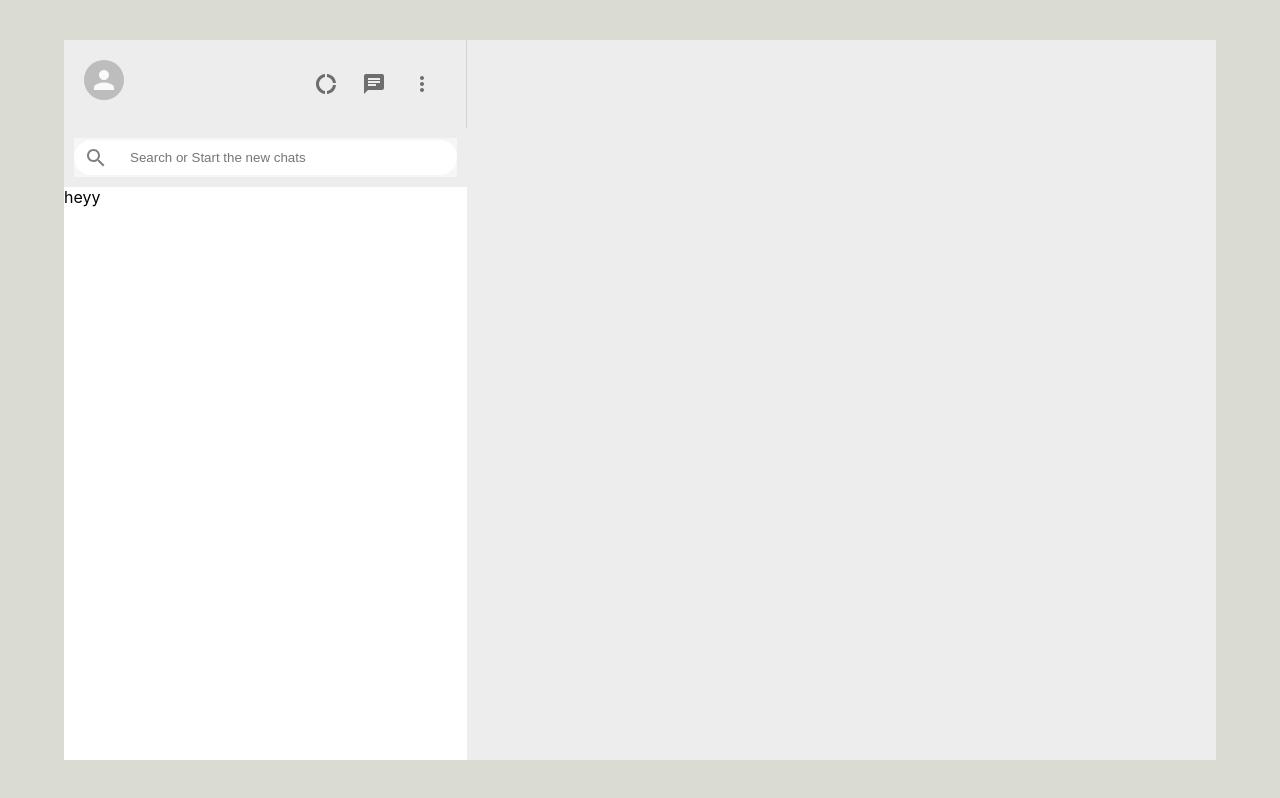
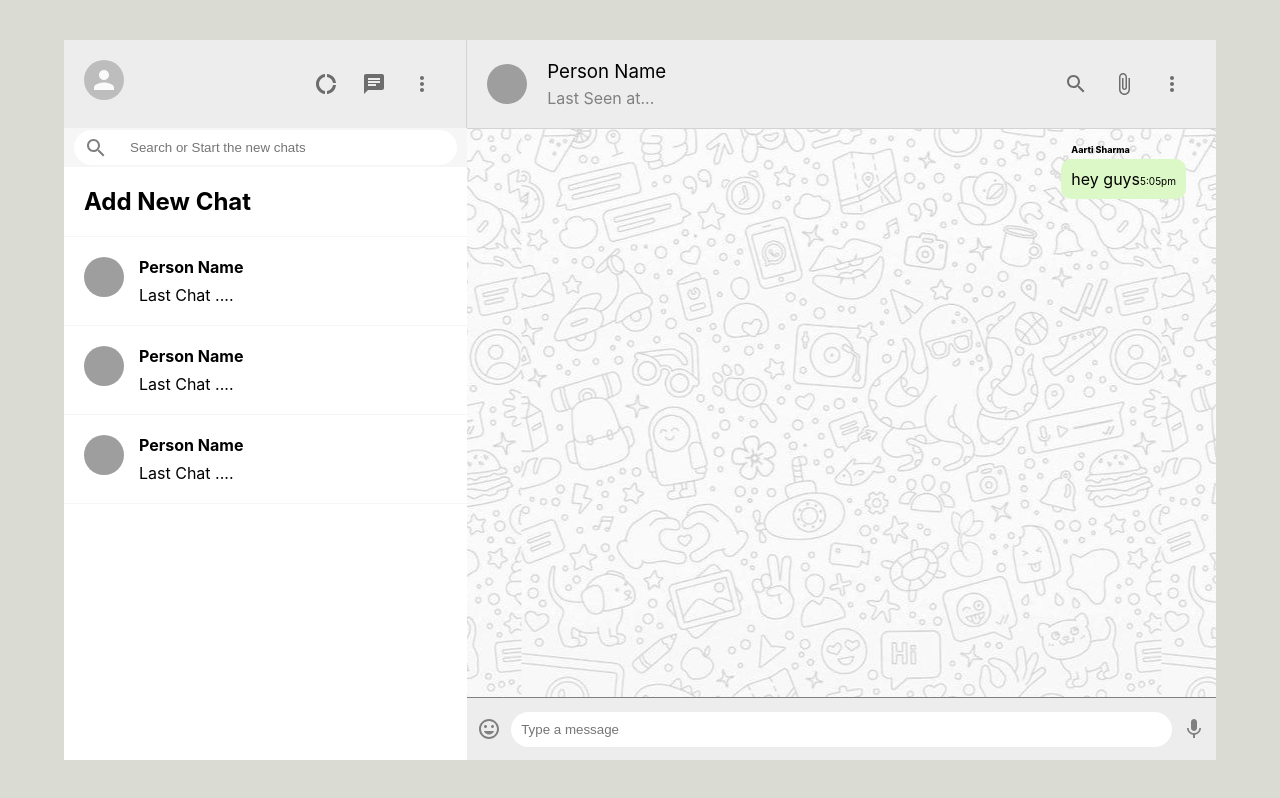
Before and after one commit to sharma21aarti/whats-Clone, a React (Create React App) app: page / in a window 1280 px wide. Built offline with nearby package versions, Linux system fonts and the light colour scheme; grey boxes are pictures that could not be loaded.

Commit message:
second commit

```diff
--- a/package.json
+++ b/package.json
@@ -3,6 +3,7 @@
   "version": "0.1.0",
   "private": true,
   "dependencies": {
+    "@dicebear/avatars": "^4.10.2",
     "@material-ui/core": "^4.12.3",
     "@material-ui/icons": "^4.11.2",
     "@testing-library/jest-dom": "^5.16.1",
--- a/src/App.js
+++ b/src/App.js
@@ -1,3 +1,4 @@
+import Chat from "./Chat";
 import "./App.css";
 import Sidebar from "./Sidebar";
 
@@ -6,6 +7,7 @@ function App() {
     <div className="App">
       <div className="app_body">
         <Sidebar />
+        <Chat />
       </div>
     </div>
   );
--- /dev/null
+++ b/src/Chat.css
@@ -0,0 +1,97 @@
+.chat {
+  flex: 0.65;
+  display: flex;
+  flex-direction: column;
+}
+
+.chatHeader {
+  padding: 20px;
+  display: flex;
+  align-items: center;
+  border-bottom: 1px solid lightgrey;
+}
+.chatHEader_Info {
+  flex: 1;
+  padding-left: 20px;
+}
+
+.chatHEader_Info > h3 {
+  margin-bottom: 5px;
+  font-weight: 400;
+}
+
+.chatHEader_Info > p {
+  color: gray;
+}
+
+.chat_headerRight {
+  display: flex;
+  justify-content: space-between;
+  min-width: 100px;
+}
+
+.chat_message {
+  position: relative;
+  font-size: 16px;
+  padding: 10px;
+  border-radius: 10px;
+  width: fit-content;
+  margin-bottom: 30px;
+  background-color: #ffffff;
+}
+
+.chat_reciever {
+  margin-left: auto;
+  background-color: #dcf8c6;
+}
+
+.chat_name {
+  position: absolute;
+  top: -15px;
+  font-weight: 800;
+  font-size: xx-small;
+}
+.chat_timespan {
+  font-size: 10px;
+  margin-left: xx-small;
+}
+
+.chatBody {
+  flex: 1;
+  height: 100%;
+  background-image: url("/public/images/8c98994518b575bfd8c949e91d20548b.jpg");
+  background-repeat: repeat;
+  background-position: center;
+  padding: 30px;
+  overflow-y: scroll;
+}
+
+.chatFooter {
+  display: flex;
+  justify-content: space-between;
+  align-items: center;
+  height: 62px;
+  border-top: 1px solid gray;
+}
+
+.chatFooter > .MuiSvgIcon-root {
+  padding: 10px;
+  color: gray;
+}
+
+.chatFooter > form {
+  flex: 1;
+  display: flex;
+  /* background////////-color: green; */
+}
+
+.chatFooter > form > input {
+  flex: 1;
+  border-radius: 30px;
+  padding: 10px;
+  border: none;
+}
+
+.chatFooter > form > button {
+  display: none;
+}
--- /dev/null
+++ b/src/Chat.js
@@ -0,0 +1,60 @@
+import { Avatar, IconButton } from "@material-ui/core";
+import React, { useState, useEffect } from "react";
+import "./Chat.css";
+import {
+  AttachFile,
+  InsertEmoticon,
+  Mic,
+  MoreVert,
+  Search,
+} from "@material-ui/icons";
+
+function Chat() {
+  const [profile, setProfile] = useState("");
+
+  useEffect(() => {
+    setProfile(Math.floor(Math.random() * 5000));
+  }, []);
+  return (
+    <div className="chat">
+      <div className="chatHeader">
+        <Avatar
+          src={`https://avatars.dicebear.com/api/adventurer/:${profile}.svg`}
+        />
+
+        <div className="chatHEader_Info">
+          <h3>Person Name</h3>
+          <p>Last Seen at...</p>
+        </div>
+        <div className="chat_headerRight">
+          <IconButton>
+            <Search />
+          </IconButton>
+          <IconButton>
+            <AttachFile />
+          </IconButton>
+          <IconButton>
+            <MoreVert />
+          </IconButton>
+        </div>
+      </div>
+      <div className="chatBody">
+        <p className={`chat_message ${true && "chat_reciever"}`}>
+          <span className="chat_name"> Aarti Sharma</span>
+          hey guys
+          <span className="chat_timespan">5:05pm</span>
+        </p>
+      </div>
+      <div className="chatFooter">
+        <InsertEmoticon />
+        <form>
+          <input placeholder="Type a message" type="text" />
+          <button>Send a message</button>
+        </form>
+        <Mic />
+      </div>
+    </div>
+  );
+}
+
+export default Chat;
--- a/src/Sidebar.css
+++ b/src/Sidebar.css
@@ -25,7 +25,6 @@
   align-items: center;
   background-color: #f6f6f6;
   height: 39px;
-  margin: 10px;
 }
 
 .sidebar_searchContainer {
@@ -35,6 +34,7 @@
   height: 35px;
   width: 100%;
   border-radius: 20px;
+  margin: 10px;
 }
 
 .sidebar_searchContainer > .MuiSvgIcon-root {
--- a/src/Sidebar.js
+++ b/src/Sidebar.js
@@ -28,6 +28,9 @@ function Sidebar() {
         </div>
       </div>
       <div className="sidebar_chats">
+        <SidebarChats addNewChat />
+        <SidebarChats />
+        <SidebarChats />
         <SidebarChats />
       </div>
     </div>
--- a/src/SidebarChats.css
+++ b/src/SidebarChats.css
@@ -0,0 +1,19 @@
+.sidebarChats {
+  display: flex;
+  padding: 20px;
+  cursor: pointer;
+  border-bottom: 1px solid #f6f6f6;
+}
+
+.sidebarChats:hover {
+  background-color: #ebebeb;
+}
+
+.sidebarChats_Info > h2 {
+  font-size: 16px;
+  margin-bottom: 8px;
+}
+
+.sidebarChats_Info {
+  margin-left: 15px;
+}
--- a/src/SidebarChats.js
+++ b/src/SidebarChats.js
@@ -1,8 +1,37 @@
-import React from "react";
+import { Avatar } from "@material-ui/core";
+import React, { useEffect, useState } from "react";
 import "./SidebarChats.css";
 
-function SidebarChats() {
-  return <div>heyy</div>;
+function SidebarChats({ addNewChat }) {
+  const [profile, setProfile] = useState("");
+
+  useEffect(() => {
+    setProfile(Math.floor(Math.random() * 5000));
+  }, []);
+
+  const createChat = () => {
+    const PersonName = prompt("Hey! Enter your Name For Chat");
+
+    if (PersonName) {
+      //do after some time
+    }
+  };
+
+  return !addNewChat ? (
+    <div className="sidebarChats">
+      <Avatar
+        src={`https://avatars.dicebear.com/api/adventurer/:${profile}.svg`}
+      />
+      <div className="sidebarChats_Info">
+        <h2>Person Name</h2>
+        <p>Last Chat ....</p>
+      </div>
+    </div>
+  ) : (
+    <div onClick={createChat} className="sidebarChats">
+      <h2>Add New Chat</h2>
+    </div>
+  );
 }
 
 export default SidebarChats;
```
Also changed, not shown: public/images/8c98994518b575bfd8c949e91d20548b.jpg (added), 1 other file (tests, documents, lock files or other folders).
